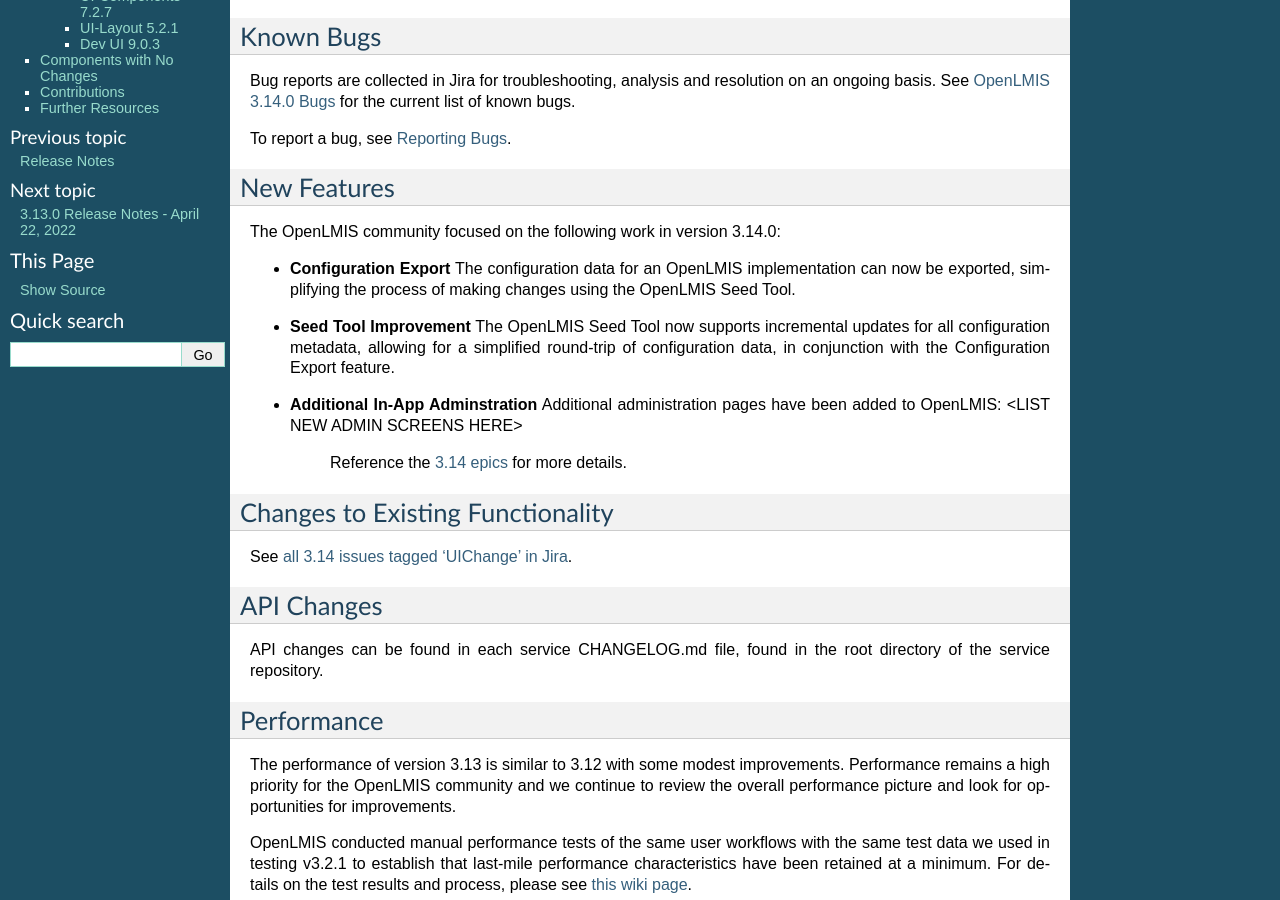
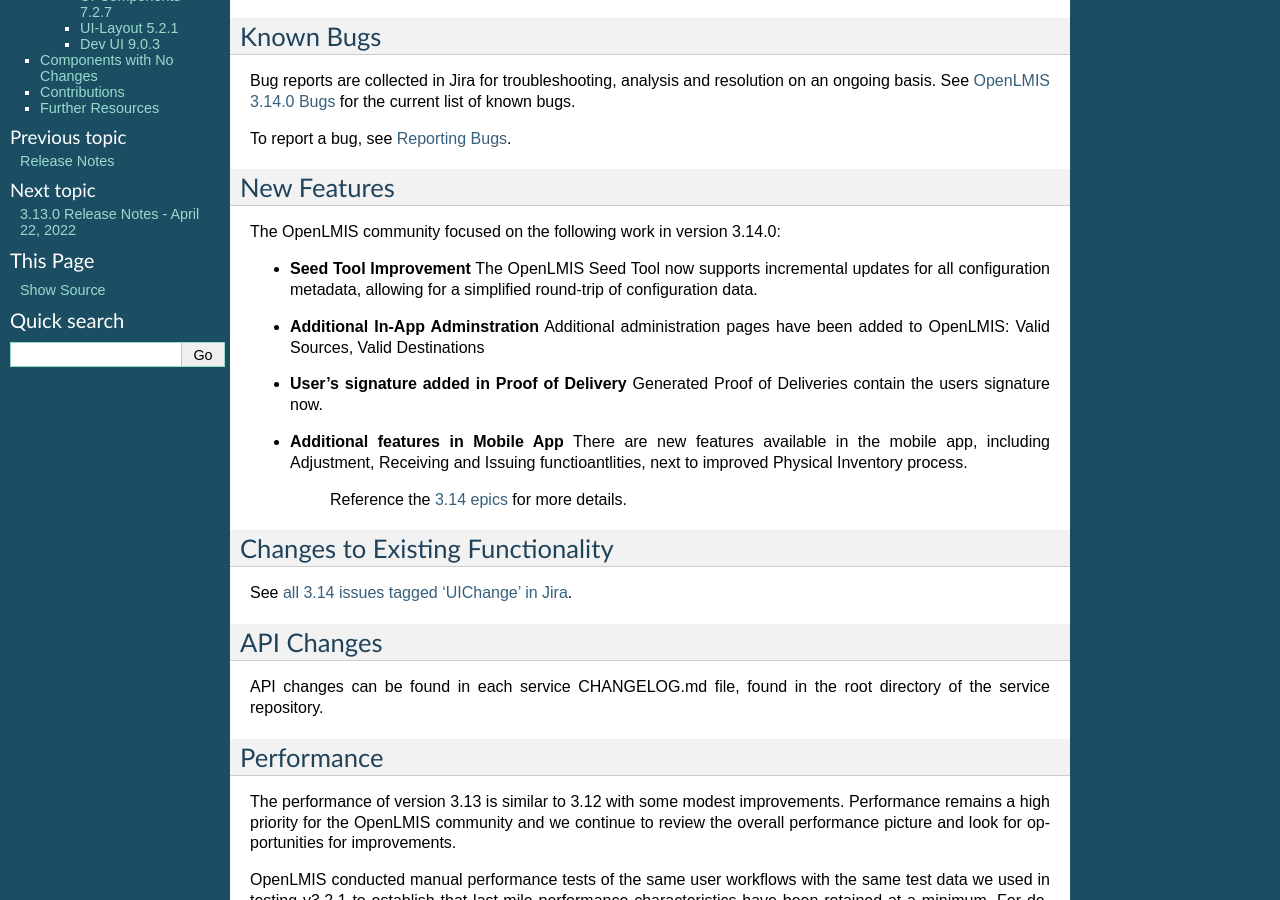
Before and after one commit to OpenLMIS/openlmis-ref-distro, a Sphinx documentation site: the page built from docs/source/releases/openlmis-ref-distro-v3.14.0.rst, in a window 1280 px wide and 900 px high, scrolled down 790 px. Built offline with Sphinx 7.4.7, drawn with Linux system fonts in a browser that asks for light colours; pages that are not in the unit, such as notebooks, are missing from menus; some of the changed text lies outside the part shown.

Commit message:
Updated 3.14 release notes

```diff
--- a/docs/source/releases/openlmis-ref-distro-v3.14.0.rst
+++ b/docs/source/releases/openlmis-ref-distro-v3.14.0.rst
@@ -57,9 +57,11 @@
 ============
 The OpenLMIS community focused on the following work in version 3.14.0:
 
-- **Configuration Export** The configuration data for an OpenLMIS implementation can now be exported, simplifying the process of making changes using the OpenLMIS Seed Tool.
-- **Seed Tool Improvement** The OpenLMIS Seed Tool now supports incremental updates for all configuration metadata, allowing for a simplified round-trip of configuration data, in conjunction with the Configuration Export feature.
-- **Additional In-App Adminstration** Additional administration pages have been added to OpenLMIS: <LIST NEW ADMIN SCREENS HERE>
+- **Seed Tool Improvement** The OpenLMIS Seed Tool now supports incremental updates for all configuration metadata, allowing for a simplified round-trip of configuration data.
+- **Additional In-App Adminstration** Additional administration pages have been added to OpenLMIS: Valid Sources, Valid Destinations
+- **User’s signature added in Proof of Delivery** Generated Proof of Deliveries contain the users signature now.
+- **Additional features in Mobile App** There are new features available in the mobile app, including Adjustment, Receiving and Issuing functioantlities, next to improved Physical Inventory process.
+
 
     Reference the `3.14 epics <https://openlmis.atlassian.net/issues/?filter=20614&jql=issuetype%20%3D%20Epic%20AND%20status%20in%20(Done%2C%20%22In%20Progress%22)%20AND%20fixVersion%20%3D%203.14%20ORDER%20BY%20created%20DESC>`_ for more details.
 
```
Also changed, not shown: other parts of docs/source/releases/openlmis-ref-distro-v3.14.0.rst (+1 -1 lines).
